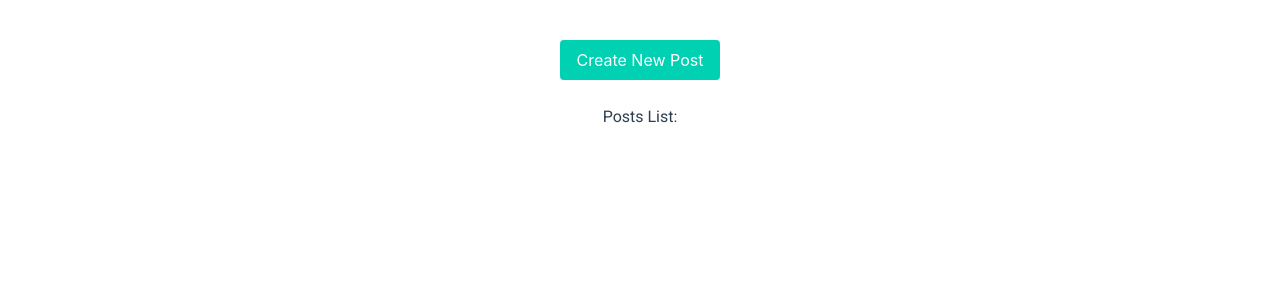
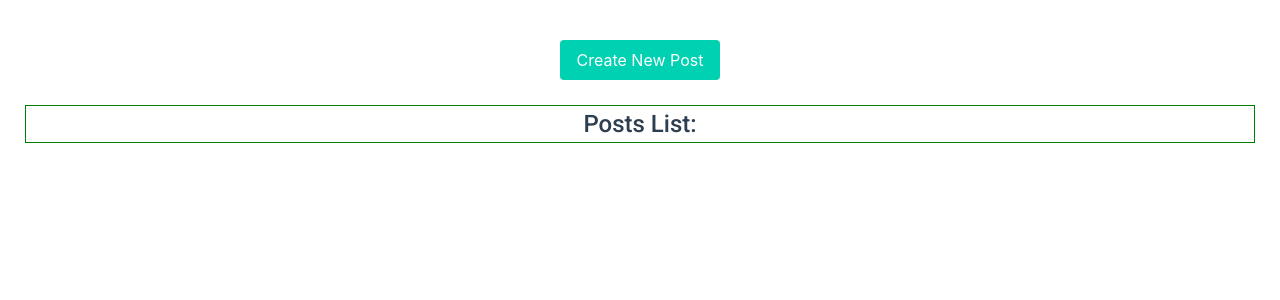
Before and after one commit to VaidasMakstutis/vue-post-task-app, a Vue app: page /#/ in a window 1280 px wide. Shown: the top 300 px of the page. Built offline with nearby package versions, Linux system fonts and the light colour scheme; data requests are answered from the project's data file.

Commit message:
fetch posts with axios

```diff
--- a/index.html
+++ b/index.html
@@ -11,6 +11,5 @@
   </head>
   <body>
     <div id="app"></div>
-    <!-- built files will be auto injected -->
   </body>
 </html>
--- a/package.json
+++ b/package.json
@@ -10,6 +10,7 @@
     "build": "node build/build.js"
   },
   "dependencies": {
+    "axios": "^0.27.2",
     "vue": "^2.5.2",
     "vue-router": "^3.0.1"
   },
--- a/src/views/home.vue
+++ b/src/views/home.vue
@@ -1,33 +1,51 @@
 <template>
-   <div>
-     <NewPost v-if="showModal" @close="showModal = false"></NewPost>
-     <button class="button is-primary" @click="showModal = true">
-       Create New Post
-     </button>
+  <div>
+    <NewPost v-if="showModal" @close="showModal = false"></NewPost>
+    <button class="button is-primary" @click="showModal = true">
+      Create New Post
+    </button>
     <h1 class="posts-list">Posts List:</h1>
   </div>
 </template>
 
 <script>
-import NewPost from '../components/NewPost.vue';
+import axios from "axios";
+import NewPost from "../components/NewPost.vue";
 
 export default {
   name: "posts-list",
   components: {
-      NewPost
+    NewPost,
   },
 
   data() {
     return {
-      showModal: false
+      showModal: false,
     };
-  }
+  },
+
+  methods: {
+    async fetchPosts() {
+      await axios
+        .get("http://localhost:3000/posts")
+        .then((res) => {
+          console.log(res.data), (this.name = res.data);
+        })
+        .catch((error) => console.log(error));
+    },
+  },
+
+  mounted() {
+    this.fetchPosts("http://localhost:3000/posts");
+  },
 };
-
 </script>
 
 <style>
 .posts-list {
+  border: 1px solid green;
+  font-size: 24px;
+  font-weight: 500;
   text-align: center;
   margin-top: 25px;
 }
```
Also changed, not shown: 1 other file (tests, documents, lock files or other folders).
